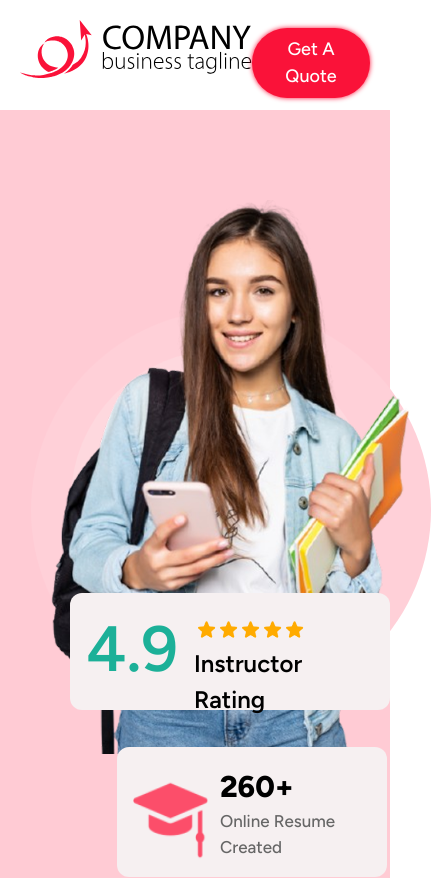
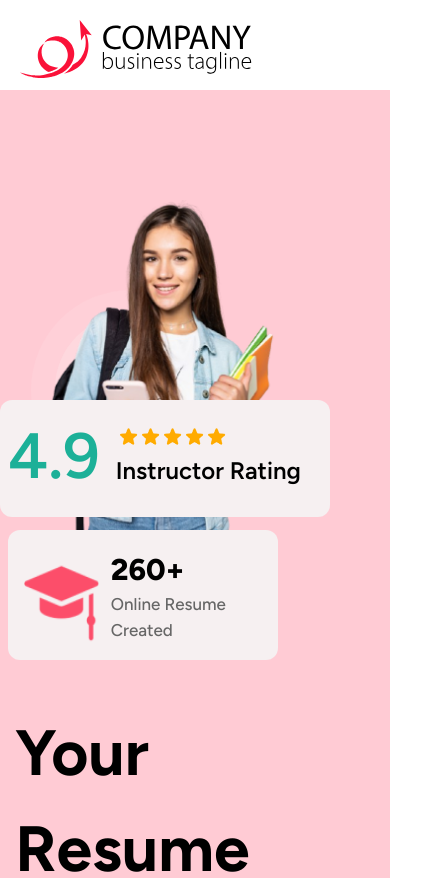
Before and after one commit to Suhanii22/landing-page-resume, a React (Vite) app: page / in a window 390 px wide. Shown: the top 878 px of the page, 431 px wide, since content can reach past the window. Built offline with nearby package versions, Linux system fonts and the light colour scheme.

Commit message:
some changes in code

```diff
--- a/src/components/Hero.jsx
+++ b/src/components/Hero.jsx
@@ -21,22 +21,22 @@ const Hero = () => {
       </div>
 
 
-      <div className='w-full h-[821px] xl:w-[45%] pt-[200px] '>
+      <div className='w-full h-[500px] sm:h-[821px] xl:w-[45%] pt-[200px] '>
 
         {/* circles */}
 
-        <div className=' absolute left-[8%] sm:left-[20%] md:left-[18%] xl:left-auto xl:right-[55px] w-[400px] h-[400px] md:w-[634px] md:h-[634px] rounded-full  p-10 md:p-18  bg-[#ffd0d8]'>
+        <div className=' absolute left-[8%] sm:left-[20%] md:left-[18%] xl:left-auto xl:right-[55px] w-[200px] h-[200px] sm:w-[400px] sm:h-[400px] md:w-[634px] md:h-[634px] rounded-full p-6  sm:p-10 md:p-18  bg-[#ffd0d8]'>
 
-          <div className='w-[300px] h-[300px] md:w-[477px] md:h-[477px] rounded-full bg-[#fed8de]'>
+          <div className='w-[150px] h-[150px] sm:w-[300px] sm:h-[300px] md:w-[477px] md:h-[477px] rounded-full bg-[#fed8de]'>
 
           </div>
         </div>
 
 
-        <img className='w-[400px] md:w-auto absolute top-50 left-[8%] sm:left-[22%] xl:left-auto xl:right-30' src={girl} alt="" />
+        <img className='w-[250px] sm:w-[400px] md:w-auto absolute top-50 left-[8%] sm:left-[22%] xl:left-auto xl:right-30' src={girl} alt="" />
 
 
-        <div className='bg-[#f6f0f1]     top-[593px] left-[18%] md:left-[20%] xl:left-auto xl:right-[352px] rounded-xl absolute p-2 pl-4 pr-4  flex md:w-[350px] h-[117px]'>
+        <div className='bg-[#f6f0f1]  top-[400px]   sm:top-[593px] sm:left-[18%] md:left-[20%] xl:left-auto xl:right-[352px] rounded-xl absolute p-2 sm:pl-4 sm:pr-4  flex w-[330px] sm:w-[350px] h-[117px]'>
           <div className=' text-[#1cb098] text-[64px] font-semibold'>
             4.9
           </div>
@@ -55,7 +55,7 @@ const Hero = () => {
 
 
 
-        <div className='bg-[#f6f0f1]  gap-3  top-[747px] left-[30%] md:left-[48%] xl:left-auto xl:right-[47px] justify-center items-center  rounded-xl absolute p-2 pl-4 pr-4  flex w-[270px] h-[130px]'>
+        <div className='bg-[#f6f0f1]  gap-3 top-[530px] sm:top-[747px] left-[2%] sm:left-[30%] md:left-[48%] xl:left-auto xl:right-[47px] justify-center items-center  rounded-xl absolute p-2 pl-4 pr-4  flex w-[270px] h-[130px]'>
           <div className='  w-[90px] h-[90px]  mt-4'>
             <img className='w-[90px] h-[90px] ' src={mask} alt="" />
           </div>
--- a/src/components/Navbar.jsx
+++ b/src/components/Navbar.jsx
@@ -47,7 +47,7 @@ const Navbar = () => {
 
 
       {/* get a quote */}
-      <div className='pt-2 font-medium'> <button className=' rounded-full text-[18px]  p-2 pl-6 pr-6 bg-[#fa1239] text-white blur-border2  '> Get A Quote</button>
+      <div className='pt-2 hidden sm:block font-medium'> <button className=' rounded-full text-[18px]  p-2 pl-6 pr-6 bg-[#fa1239] text-white blur-border2  '> Get A Quote</button>
 
       </div>
     </div>
```
